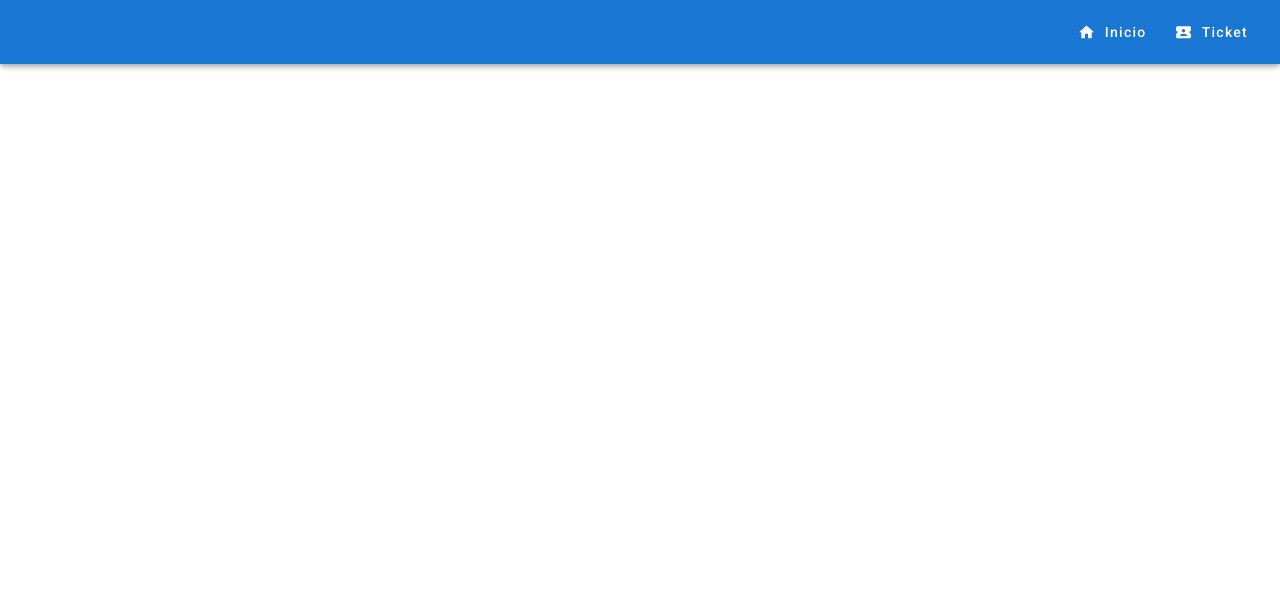
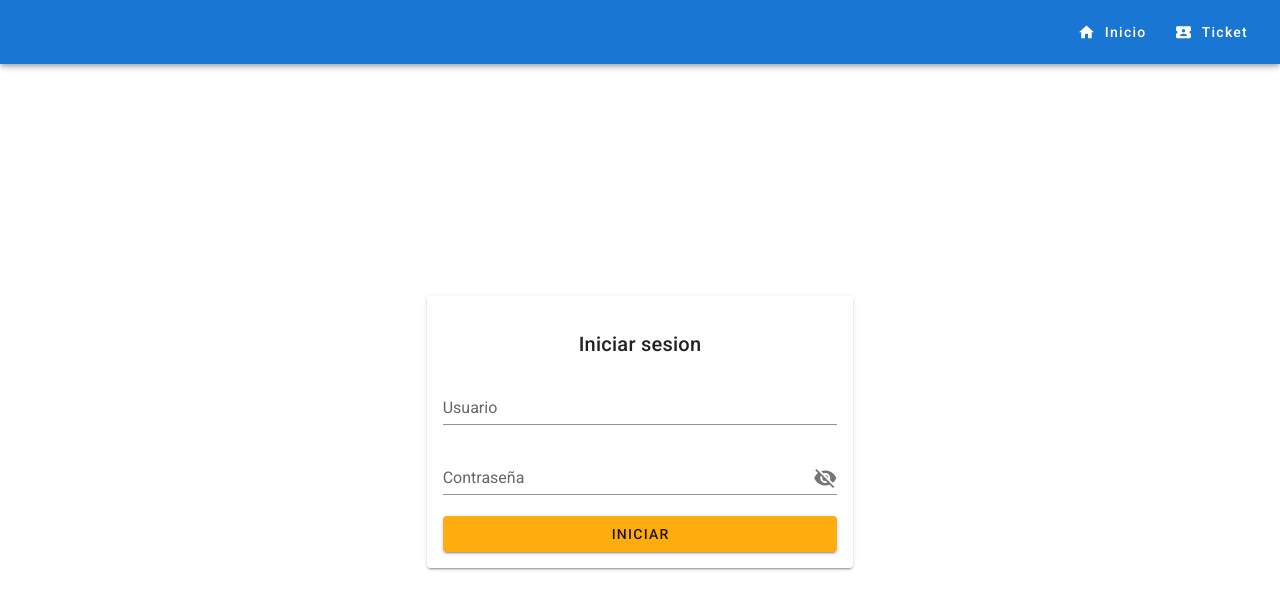
Before and after one commit to JavCho23/colasvirtuales, a Vue app: page /Login in a window 1280 px wide. Shown: the top 610 px of the page. Built offline with nearby package versions, Linux system fonts and the light colour scheme.

Commit message:
login-center

```diff
--- a/src/components/SignInComp.vue
+++ b/src/components/SignInComp.vue
@@ -1,21 +1,23 @@
 <template>
-  <v-card class="pa-4">
+  <v-card :class="isMobile ? 'pa-6' : 'pa-4'" :flat="isMobile ? true : false">
     <v-card-title class="d-flex justify-center">
       Iniciar sesion
     </v-card-title>
     <v-text-field
+      color="linear-gradient(-45deg, #015a90, #ffac0e)"
       label="Usuario"
       placeholder="tugatita123"
     ></v-text-field>
     <v-text-field
+      color="#015a90"
       label="Contraseña"
       placeholder="********"
       :append-icon="show ? 'mdi-eye' : 'mdi-eye-off'"
       :type="show ? 'text' : 'password'"
       @click:append="show = !show"
     ></v-text-field>
-    <v-card-actions class="d-flex justify-center">
-      <v-btn color="#ffac0e">
+    <v-card-actions class="d-flex justify-center pa-0">
+      <v-btn color="#ffac0e" width="100%">
         Iniciar
       </v-btn>
     </v-card-actions>
@@ -23,10 +25,15 @@
 </template>
 <script>
 export default {
-    data () {
+  data() {
     return {
       show: false,
-      }
+    };
   },
-  }
+  computed: {
+    isMobile() {
+      return this.$vuetify.breakpoint.smAndDown;
+    },
+  },
+};
 </script>
--- a/src/router/index.js
+++ b/src/router/index.js
@@ -20,9 +20,9 @@ const routes = [
       import(/* webpackChunkName: "about" */ "../views/About.vue"),
   },
   {
-    path: "/signIn",
-    name: "SignIn",
-    component: () => import("../views/SignIn.vue"),
+    path: "/Login",
+    name: "Login",
+    component: () => import("../views/Login.vue"),
   },
 ];
 
--- /dev/null
+++ b/src/views/Login.vue
@@ -0,0 +1,29 @@
+<template>
+  <div class="fondo d-flex align-center">
+    <v-row no-gutters class="d-flex justify-center">
+      <v-col cols="12" md="4">
+        <signInComp />
+      </v-col>
+    </v-row>
+  </div>
+</template>
+<script>
+import signInComp from "@/components/SignInComp.vue";
+export default {
+  name: "SignIn",
+
+  components: {
+    signInComp,
+  },
+
+  data: () => ({
+    //
+  }),
+};
+</script>
+<style scoped>
+.fondo {
+  width: 100%;
+  height: 100%;
+}
+</style>
--- a/src/views/SignIn.vue
+++ /dev/null
@@ -1,23 +0,0 @@
-<template>
-  <v-container>
-  <v-row class="d-flex justify-center">
-    <v-col cols="12" md="4">
-        <signInComp />
-    </v-col>
-  </v-row>
-  </v-container>
-</template>
-<script>
-import signInComp from "@/components/SignInComp.vue";
-export default {
-  name: "SignIn",
-
-  components: {
-      signInComp
-  },
-
-  data: () => ({
-    //
-  }),
-};
-</script>
```
Lines whose indentation alone changed are shown as unchanged.
